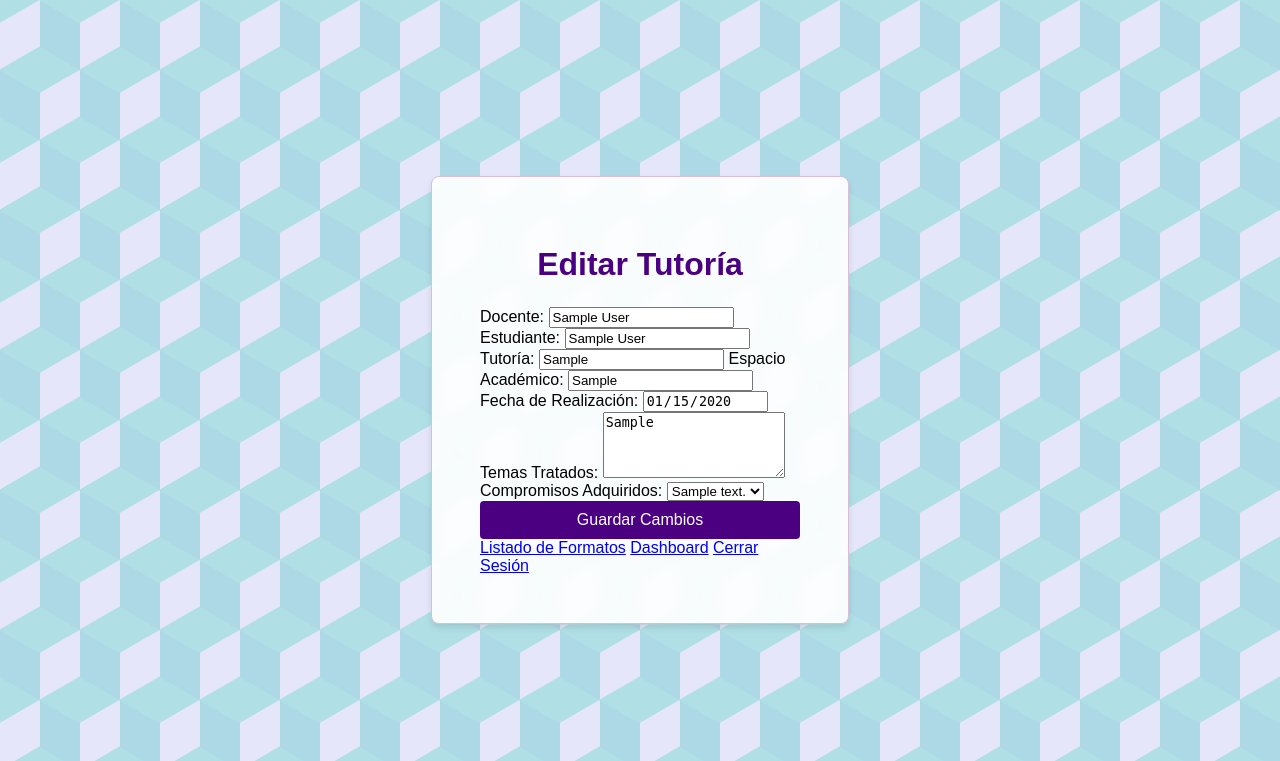
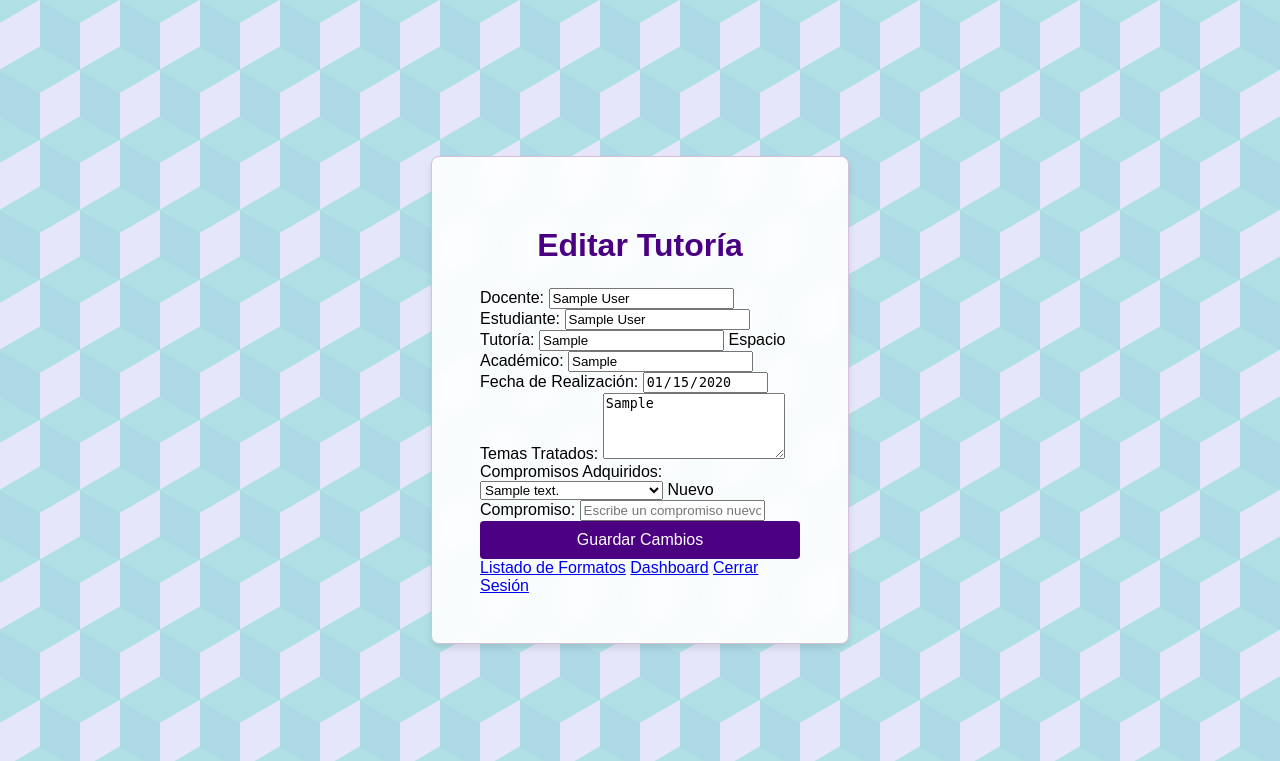
Before and after one commit to LauraLopez0110/proyecto_integrador-tutorias, a Flask app: page /editar_formato/1 in a window 1280 px wide. Shown: the top 761 px of the page. Run offline with Flask 3, Linux system fonts and the light colour scheme; tables that the repository leaves empty hold one stand-in row (values such as "Sample post").

Commit message:
añadir compromiso nuevo

```diff
--- a/app.py
+++ b/app.py
@@ -1041,8 +1041,6 @@ def listar_formato():
     return render_template('listar_formato.html', formatos=formatos, user=user)
 
 
-
-
 @app.route('/editar_formato/<int:id>', methods=['GET', 'POST'])
 def editar_formato(id):
     formato = FormatoTutoria.query.get_or_404(id)
@@ -1051,21 +1049,50 @@ def editar_formato(id):
         # Actualizar los temas tratados
         formato.temas_tratados = request.form.get('temas_tratados') or None
 
-        # Actualizar los compromisos adquiridos
+        # Obtener los compromisos seleccionados
         compromisos_ids = request.form.getlist('compromisos')  # Lista de IDs de compromisos seleccionados
+        nuevos_compromisos = request.form.get('nuevo_compromiso')  # Nuevo compromiso escrito por el usuario
+
         # Limpiar los compromisos actuales del formato
         FormatoTutoriaCompromiso.query.filter_by(formato_tutoria_id=id).delete()
 
-        # Agregar los nuevos compromisos
+        # Crear un conjunto para evitar duplicados
+        compromisos_actuales_ids = set([rel.compromiso_id for rel in formato.compromiso_relaciones])
+
+        # Agregar los compromisos seleccionados (sin duplicados)
         for compromiso_id in compromisos_ids:
-            nuevo_compromiso = FormatoTutoriaCompromiso(
+            compromiso_id = int(compromiso_id)  # Asegúrate de que el ID sea un entero
+            if compromiso_id not in compromisos_actuales_ids:
+                nuevo_compromiso = FormatoTutoriaCompromiso(
+                    formato_tutoria_id=id,
+                    compromiso_id=compromiso_id
+                )
+                db.session.add(nuevo_compromiso)
+                compromisos_actuales_ids.add(compromiso_id)
+
+        # Si hay un nuevo compromiso, lo creamos y lo asociamos a la tutoría
+        if nuevos_compromisos:
+            # Verificar si el compromiso ya existe
+            compromiso_existente = Compromiso.query.filter_by(descripcion=nuevos_compromisos).first()
+
+            if not compromiso_existente:
+                # Crear un nuevo compromiso solo si no existe
+                compromiso = Compromiso(descripcion=nuevos_compromisos)
+                db.session.add(compromiso)  # Añadir el nuevo compromiso a la base de datos
+                db.session.commit()  # Commit para asegurar que el compromiso se guarde y tenga un ID
+            else:
+                compromiso = compromiso_existente  # Si ya existe, usar el compromiso existente
+
+            # Relacionar el nuevo compromiso con el formato de tutoría
+            nuevo_compromiso_relacionado = FormatoTutoriaCompromiso(
                 formato_tutoria_id=id,
-                compromiso_id=compromiso_id
+                compromiso_id=compromiso.id
             )
-            db.session.add(nuevo_compromiso)
+            db.session.add(nuevo_compromiso_relacionado)
 
-        # Guardar los cambios
+        # Guardar todos los cambios
         db.session.commit()
+
         flash('Formato de tutoría actualizado correctamente.', 'success')
         return redirect(url_for('listar_formato'))
 
@@ -1079,6 +1106,7 @@ def editar_formato(id):
         compromisos_disponibles=compromisos_disponibles,
         compromisos_asignados=compromisos_asignados
     )
+
 
 @app.route('/listar_formato_estudiante', methods=['GET'])
 def listar_formato_estudiante():
--- a/templates/edit_formato.html
+++ b/templates/edit_formato.html
@@ -43,6 +43,7 @@
 
             <label for="compromisos">Compromisos Adquiridos:</label>
             <select id="compromisos" name="compromisos">
+                <option value="" {% if not compromisos_asignados %}selected{% endif %}>Seleccione un compromiso</option>
                 {% for compromiso in compromisos_disponibles %}
                     <option value="{{ compromiso.id }}"
                         {% if compromiso.id in compromisos_asignados %}selected{% endif %}>
@@ -50,6 +51,9 @@
                     </option>
                 {% endfor %}
             </select>
+
+            <label for="nuevo_compromiso">Nuevo Compromiso:</label>
+            <input type="text" id="nuevo_compromiso" name="nuevo_compromiso" placeholder="Escribe un compromiso nuevo">
 
             <!-- Botones -->
             <div class="button-container">
```
